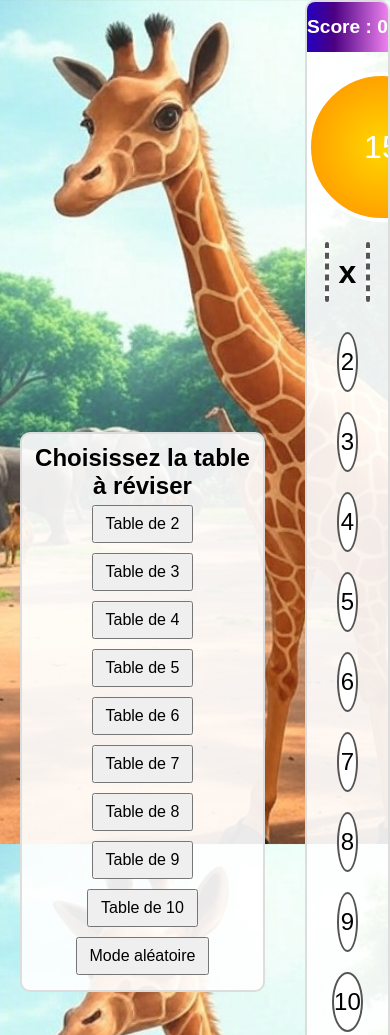
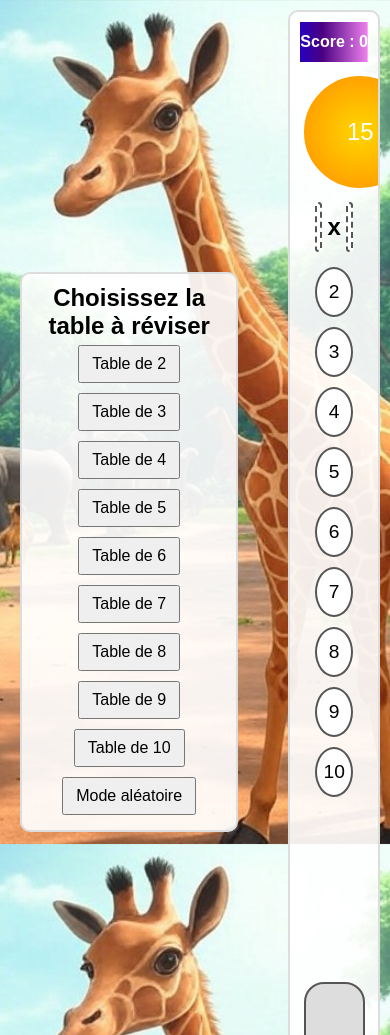
Before and after one commit to Julien-DRANE/Multiplifruit, a plain HTML site: page index.html in a window 390 px wide. Shown: the top 1035 px of the page. Drawn offline with Linux system fonts and the light colour scheme.

Commit message:
Add files via upload

```diff
--- a/style.css
+++ b/style.css
@@ -211,7 +211,6 @@ body {
   position: absolute;
   font-size: 2em;
   top: -50px;
-  /* Appliquer l'animation de chute */
   animation: fall 2s linear forwards;
 }
 
@@ -225,3 +224,54 @@ body {
     opacity: 0;
   }
 }
+
+/* Media queries pour smartphones */
+@media only screen and (max-width: 600px) {
+  #game-container {
+    max-width: 100%;
+    margin: 10px;
+    padding: 10px;
+  }
+
+  #rainbow-band {
+    height: 40px;
+    font-size: 1em;
+  }
+
+  #target-container {
+    width: 120px;
+    height: 120px;
+    font-size: 1.5em;
+    margin: 10px auto;
+  }
+
+  #operation {
+    margin: 10px;
+    font-size: 1.5em;
+  }
+
+  .slot {
+    width: 50px;
+    height: 50px;
+    margin: 0 5px;
+  }
+
+  #digits-container {
+    margin: 10px;
+  }
+
+  .digit {
+    width: 50px;
+    height: 50px;
+    margin: 5px;
+    font-size: 1.2em;
+  }
+
+  #fruit-container {
+    height: 150px;
+  }
+
+  #basin {
+    height: 80px;
+  }
+}
```
